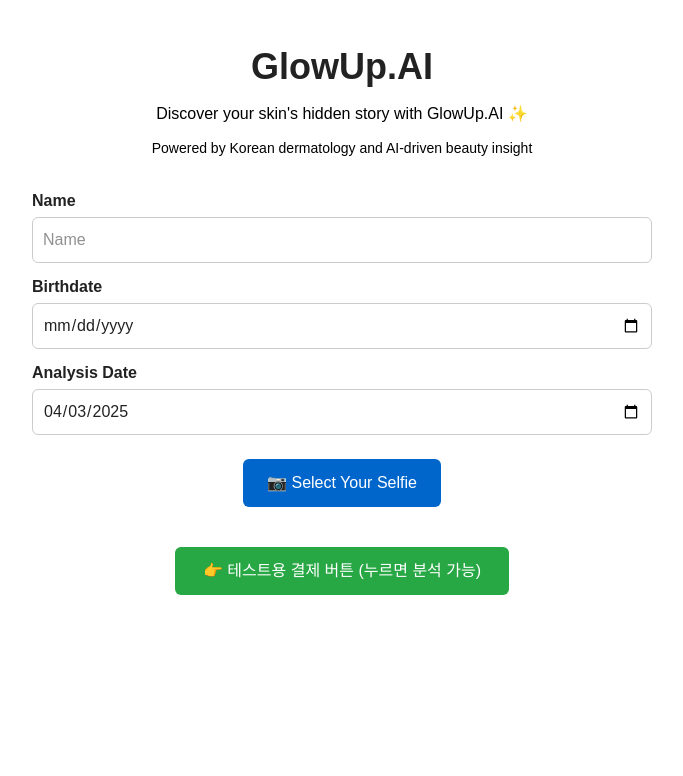
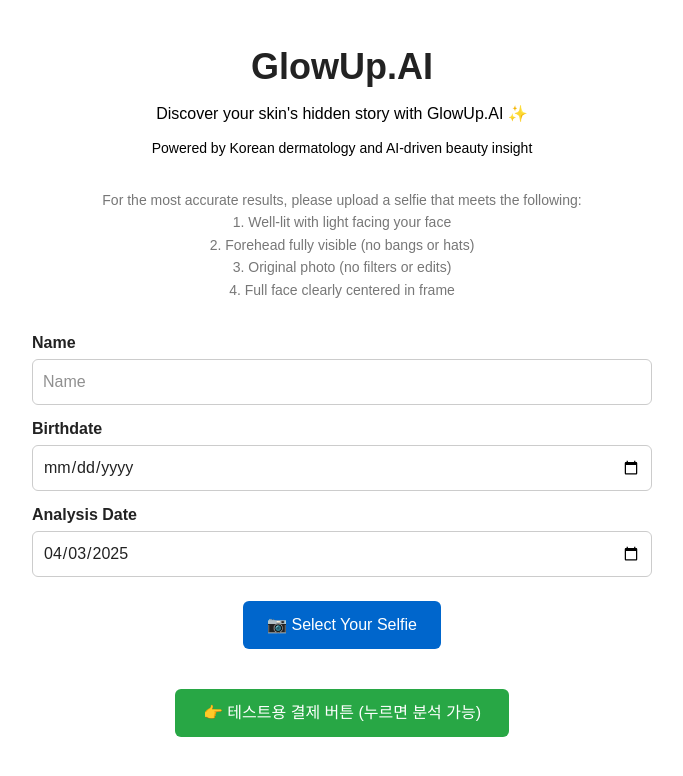
Before and after one commit to oistlouo/glowup-ai, a Next.js app in the folder frontend/: page / in a window 1280 px wide. Shown: the top 776 px of the page, without its empty margins (298-981 px from the left). Built offline with nearby package versions, Linux system fonts and the light colour scheme.

Commit message:
add: minimal upload photo guideline in English

```diff
--- a/frontend/pages/index.js
+++ b/frontend/pages/index.js
@@ -122,6 +122,23 @@
       <p style={{ textAlign: 'center', fontSize: '14px', color: '#000', marginBottom: '30px' }}>
         Powered by Korean dermatology and AI-driven beauty insight
       </p>
+
+      {/* ✅ Minimal Upload Guide 추가 */}
+      <p style={{ fontSize: '14px', color: '#777', textAlign: 'center', lineHeight: '1.6', marginTop: '10px', marginBottom: '30px' }}>
+        For the most accurate results, please upload a selfie that meets the following:
+        <br />
+        1. Well-lit with light facing your face
+        <br />
+        2. Forehead fully visible (no bangs or hats)
+        <br />
+        3. Original photo (no filters or edits)
+        <br />
+        4. Full face clearly centered in frame
+      </p>
+
+      {/* 나머지 코드 동일 */}
+
+
 
       <div style={{ marginBottom: '24px' }}>
         <label style={{ fontWeight: 'bold', marginBottom: '4px', display: 'block' }}>Name</label>
```
